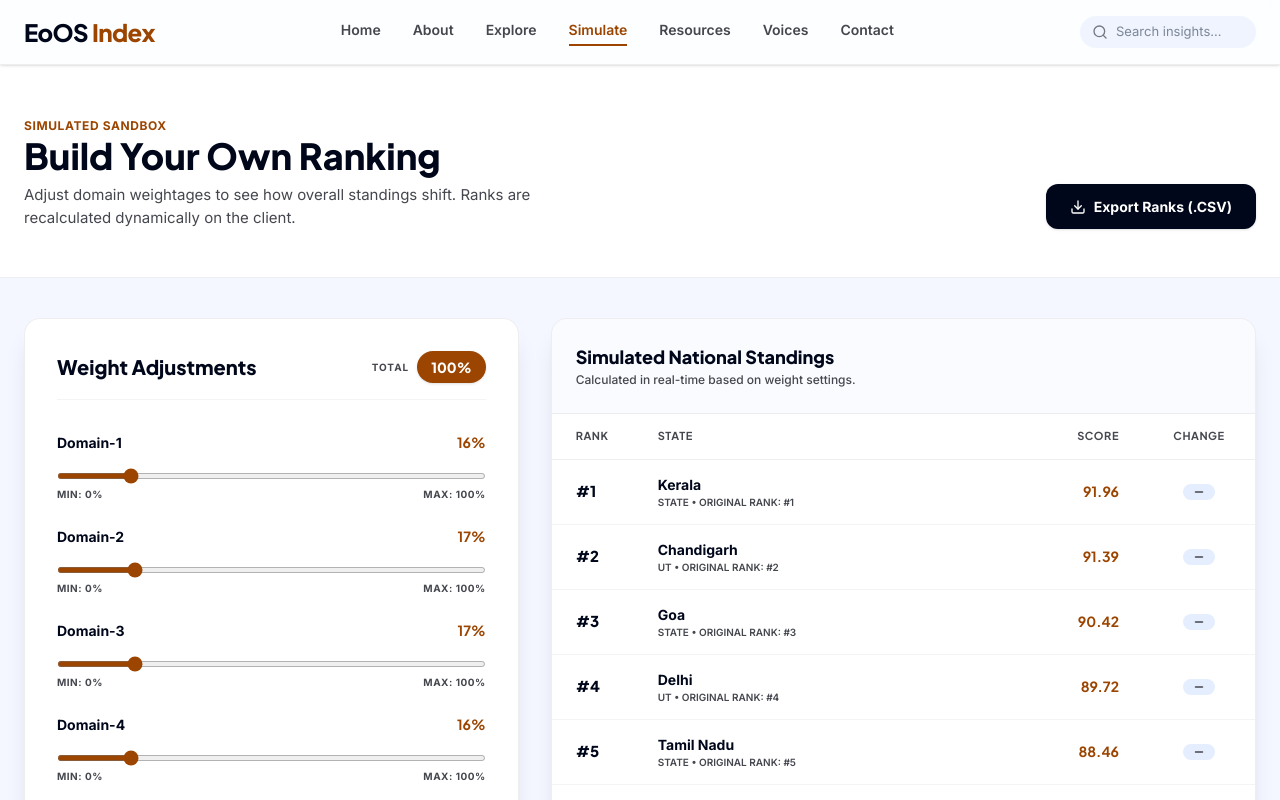
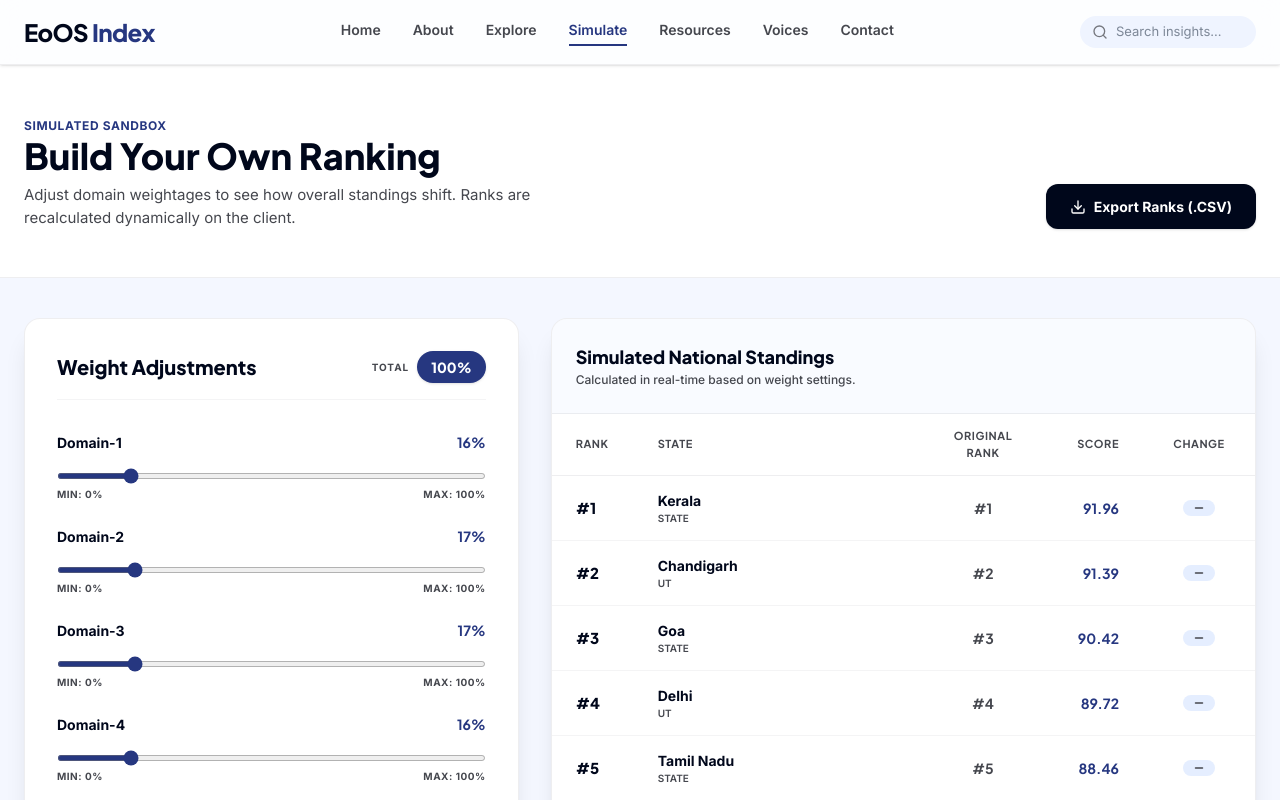
Before and after one commit to Ayush-2005-ap/EoOS, a Next.js app in the folder client/: page /simulate in a window 1280 px wide. Shown: the top 800 px of the page. Built offline with nearby package versions, Linux system fonts and the light colour scheme.

Commit message:
Add validation check for zero-weight domains and update state comparison chart colors

```diff
--- a/client/src/app/globals.css
+++ b/client/src/app/globals.css
@@ -10,14 +10,14 @@
   --color-on-primary-fixed: #0a1b39;
   --color-on-primary-fixed-variant: #384667;
 
-  --color-secondary: #9b4500;
-  --color-secondary-fixed: #ffdbc9;
-  --color-secondary-fixed-dim: #ffb68e;
-  --color-secondary-container: #ff8d46;
+  --color-secondary: #263780;
+  --color-secondary-fixed: #dce1ff;
+  --color-secondary-fixed-dim: #b6c4ff;
+  --color-secondary-container: #3d4d9b;
   --color-on-secondary: #ffffff;
-  --color-on-secondary-container: #6b2d00;
-  --color-on-secondary-fixed: #331200;
-  --color-on-secondary-fixed-variant: #763300;
+  --color-on-secondary-container: #ffffff;
+  --color-on-secondary-fixed: #001257;
+  --color-on-secondary-fixed-variant: #1a2a6d;
 
   --color-tertiary: #100500;
   --color-tertiary-fixed: #ffdcc0;
--- a/client/src/app/simulate/page.tsx
+++ b/client/src/app/simulate/page.tsx
@@ -319,6 +319,19 @@ export default function Simulator() {
                   </p>
                 </div>
 
+                {Object.values(weights).some(w => w === 0) ? (
+                  <div className="p-12 flex flex-col items-center justify-center text-center space-y-4">
+                    <div className="w-16 h-16 bg-red-50 text-red-500 flex items-center justify-center rounded-full">
+                      <Info size={32} />
+                    </div>
+                    <h4 className="font-plus-jakarta font-extrabold text-xl text-primary">
+                      Domain Weight is Already 100%
+                    </h4>
+                    <p className="text-on-surface-variant max-w-md">
+                      You need to distribute the weight across all 6 domains to generate a valid ranking. Please ensure no domain has 0% weight.
+                    </p>
+                  </div>
+                ) : (
                   <div className="overflow-y-auto max-h-[620px] custom-scrollbar">
                     <table className="w-full text-left border-collapse">
                       <thead>
@@ -328,6 +341,9 @@ export default function Simulator() {
                           </th>
                           <th className="py-3.5 px-6 font-plus-jakarta text-[11px] font-bold text-on-surface-variant uppercase tracking-wider">
                             State
+                          </th>
+                          <th className="py-3.5 px-6 font-plus-jakarta text-[11px] font-bold text-on-surface-variant uppercase tracking-wider text-center w-32">
+                            Original Rank
                           </th>
                           <th className="py-3.5 px-6 font-plus-jakarta text-[11px] font-bold text-on-surface-variant uppercase tracking-wider text-right w-24">
                             Score
@@ -355,8 +371,11 @@ export default function Simulator() {
                                   {state.name}
                                 </div>
                                 <div className="text-[10px] text-on-surface-variant uppercase font-semibold">
-                                {state.type} • Original Rank: #{originalRank}
+                                  {state.type}
                                 </div>
+                              </td>
+                              <td className="py-3.5 px-6 text-center font-plus-jakarta text-[14px] font-bold text-on-surface-variant">
+                                #{originalRank}
                               </td>
                               <td className="py-3.5 px-6 text-right font-plus-jakarta text-[14px] font-bold text-secondary">
                                 {state.simulatedScore}
@@ -384,6 +403,7 @@ export default function Simulator() {
                       </tbody>
                     </table>
                   </div>
+                )}
               </div>
             </section>
           </div>
--- a/client/src/app/states/[id]/page.tsx
+++ b/client/src/app/states/[id]/page.tsx
@@ -168,9 +168,9 @@ export default function StateDashboard() {
                       <Tooltip contentStyle={{ borderRadius: "12px", border: "1px solid #c5c6ce" }} />
                       <Legend verticalAlign="top" height={36} iconType="circle" />
                       <Bar dataKey={stateData.name} fill="#00071b" radius={[4, 4, 0, 0]} />
-                      <Bar dataKey="National Average" fill="#9b4500" radius={[4, 4, 0, 0]} />
+                      <Bar dataKey="National Average" fill="#263780" radius={[4, 4, 0, 0]} />
                       {compareState && (
-                        <Bar dataKey={compareState.name} fill="#ff8d46" radius={[4, 4, 0, 0]} />
+                        <Bar dataKey={compareState.name} fill="#50639B" radius={[4, 4, 0, 0]} />
                       )}
                     </BarChart>
                   </ResponsiveContainer>
```
Lines whose indentation alone changed are shown as unchanged.
